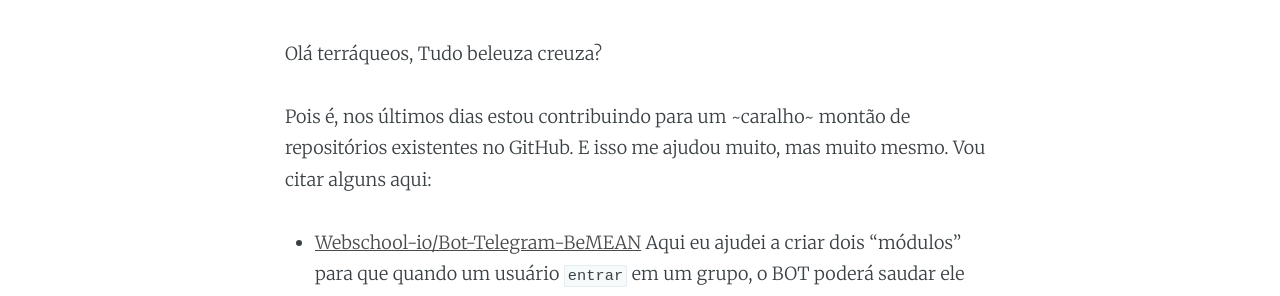
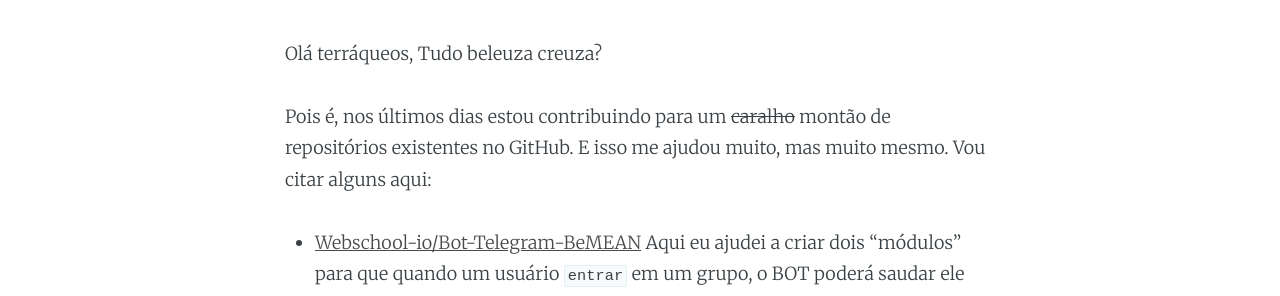
Before and after one commit to gkal19/blog, a Jekyll site: the page built from _posts/2017-04-29-contribuir-no-gh.markdown, in a window 1280 px wide and 900 px high. Shown: the part 334-630 px from the top of the window. Built offline with Jekyll 4.4.1, drawn with Linux system fonts in a browser that asks for light colours; nearby versions of some CDN libraries; emoji names are drawn with the system emoji font; comment, search, counter and statistics services are not loaded.

```diff
--- a/_posts/2017-04-29-contribuir-no-gh.markdown
+++ b/_posts/2017-04-29-contribuir-no-gh.markdown
@@ -9,7 +9,7 @@ Nesta postagem, vou falar sobre a importância de contribuir para outros projeto
 Olá terráqueos,
 Tudo beleuza creuza?
 
-Pois é, nos últimos dias estou contribuindo para um ~caralho~ montão de repositórios existentes no GitHub. E isso me ajudou muito, mas muito mesmo.
+Pois é, nos últimos dias estou contribuindo para um ~~caralho~~ montão de repositórios existentes no GitHub. E isso me ajudou muito, mas muito mesmo.
 Vou citar alguns aqui:
 
 - [Webschool-io/Bot-Telegram-BeMEAN](https://github.com/Webschool-io/Bot-Telegram-BeMEAN)
```
